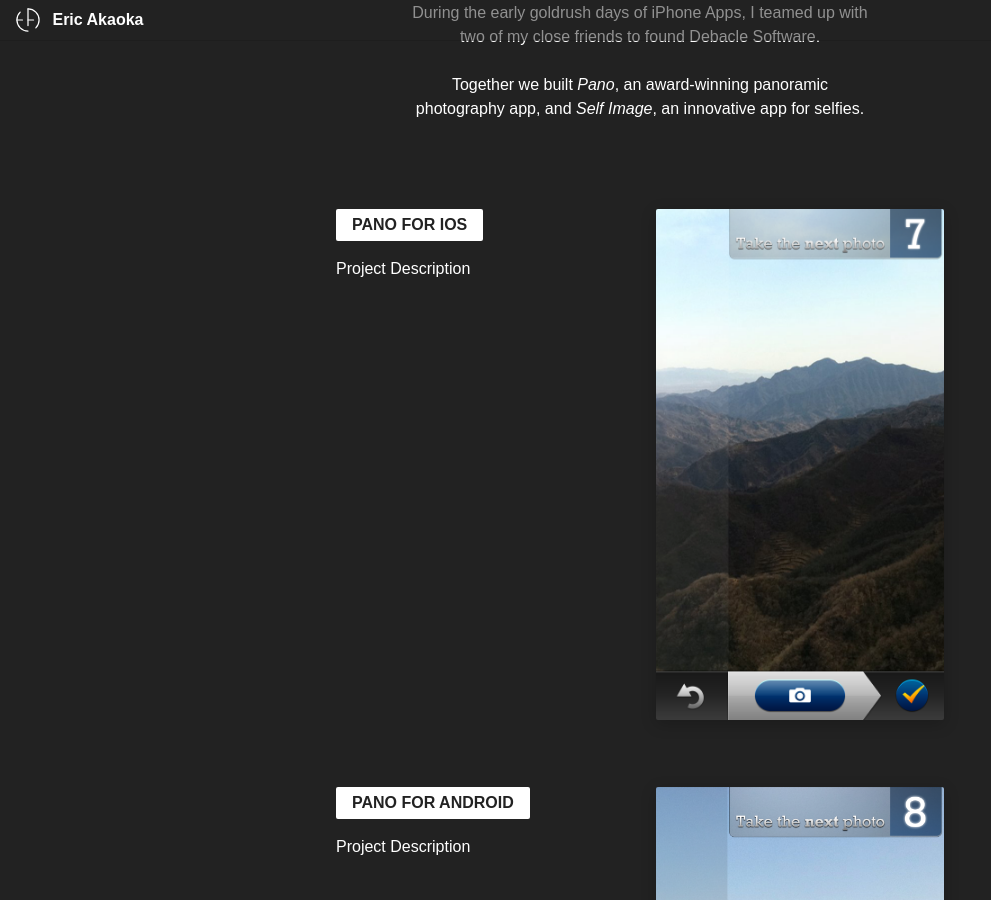
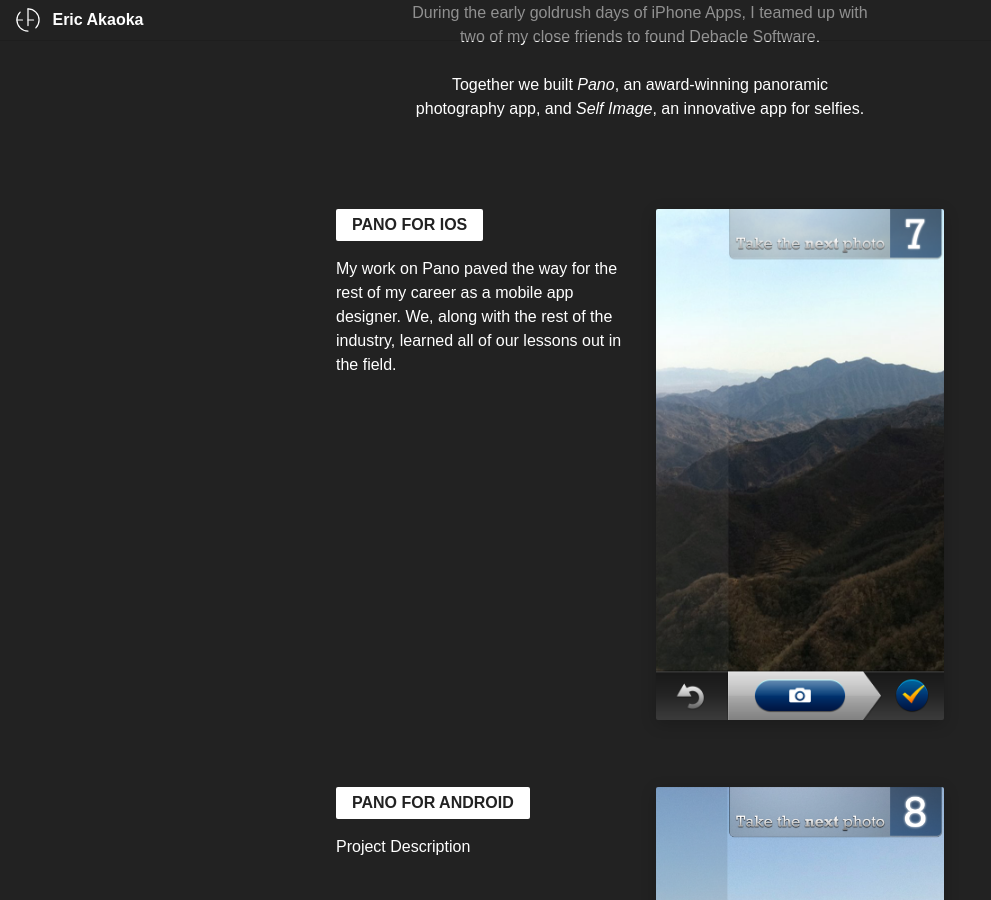
Before and after one commit to AkaokA/ea2015, a Jekyll site: the page built from work/debacle.html, in a window 1280 px wide and 900 px high, scrolled down 310 px. Shown: the whole window, without its empty margins (0-991 px from the left). Built offline with Jekyll 4.4.1, drawn with Linux system fonts in a browser that asks for light colours; nearby versions of some CDN libraries.

Commit message:
Content.

```diff
--- a/work/debacle.html
+++ b/work/debacle.html
@@ -10,7 +10,7 @@ permalink: work/debacle/
 <div class="work-item">
 	<div class="work-description column">
 		<h2>Pano for iOS</h2>
-		<p>Project Description</p>
+		<p>My work on Pano paved the way for the rest of my career as a mobile app designer. We, along with the rest of the industry, learned all of our lessons out in the field.</p>
 	</div>
 	<div class="work-images column">
 		<img class="work-image" src="../../images/debacle-pano-ios.png"/>
--- a/work/kineticcafe.html
+++ b/work/kineticcafe.html
@@ -3,7 +3,7 @@ layout: portfolio
 id: kineticcafe
 title: Kinetic Café
 years: 2015 – present
-description: As part of the design team, I helped create innovative retail experiences and mobile apps for big-name consumer brands.
+description: As part of the design team at Kinetic, I helped create innovative retail experiences and mobile apps for big-name consumer brands.
 permalink: work/kineticcafe/
 ---
 
```
